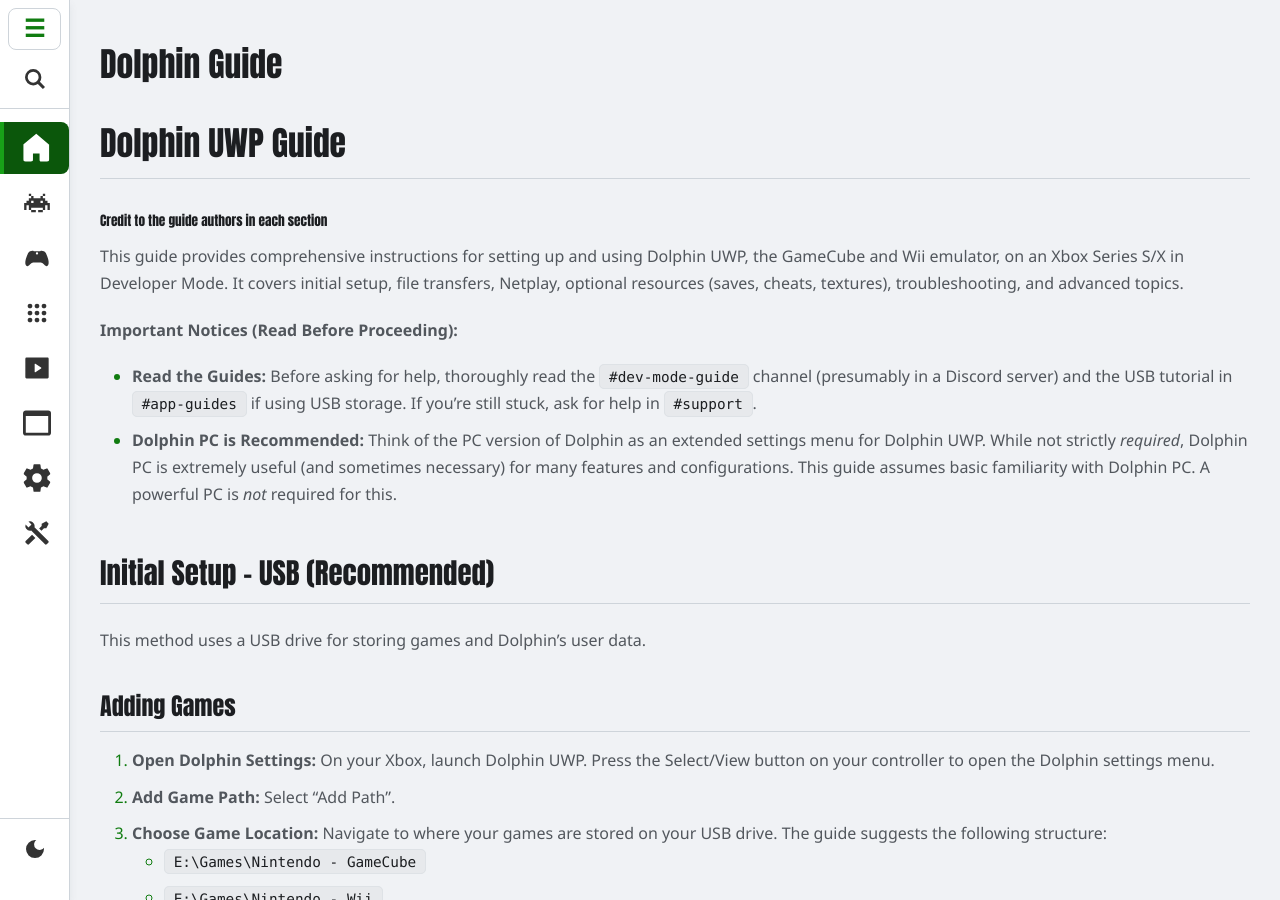
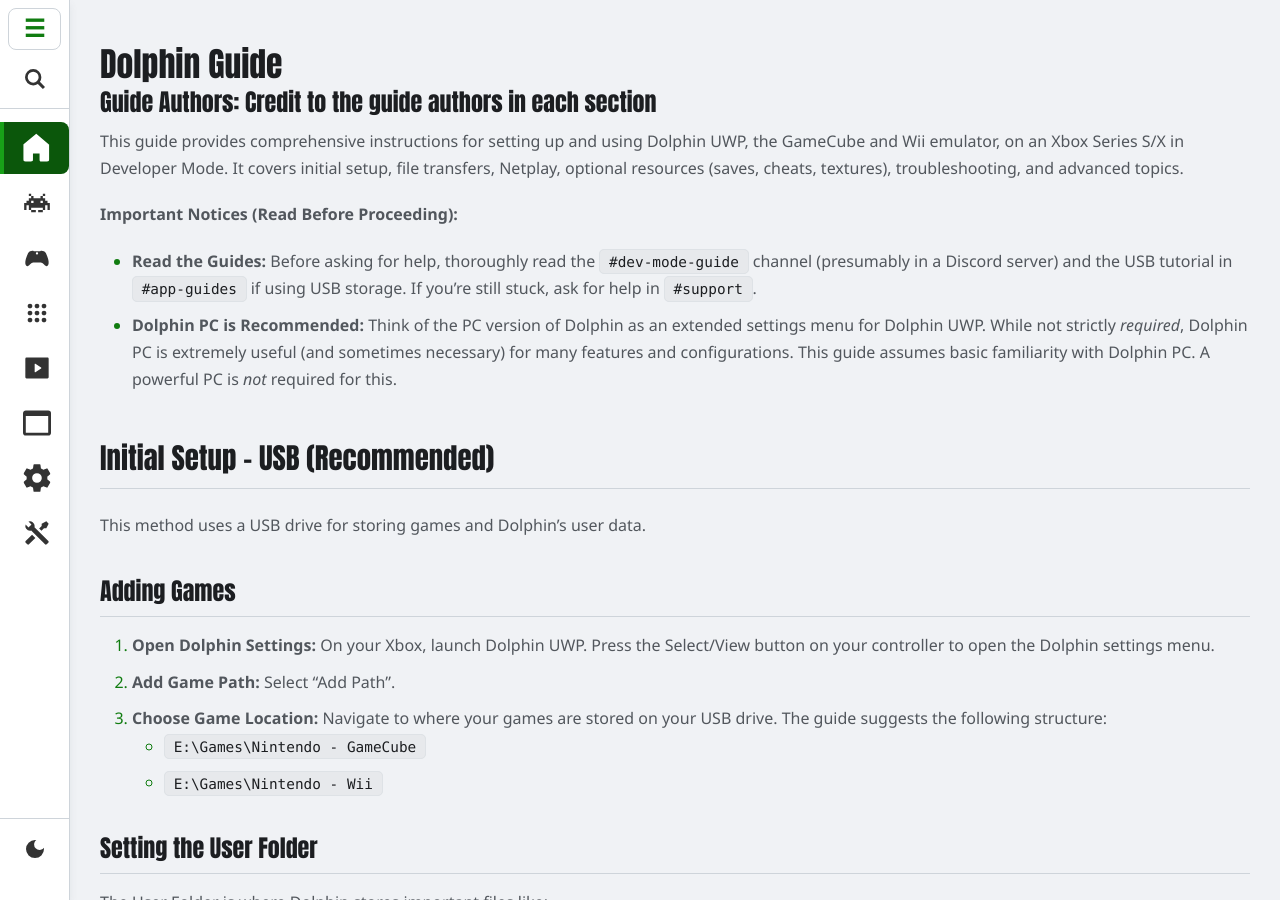
Before and after one commit to EmulationRevival/emulationrevival.github.io, a Jekyll site: the page built from guides/emulators/dolphin.md, in a window 1280 px wide and 900 px high. Built offline with Jekyll 4.4.1, drawn with Linux system fonts in a browser that asks for light colours.

Commit message:
Update dolphin.md

```diff
--- a/guides/emulators/dolphin.md
+++ b/guides/emulators/dolphin.md
@@ -3,10 +3,8 @@
 title: "Dolphin Guide"
 permalink: /guides/emulators/dolphin-guide/
 description: "A guide for setting up Dolphin on dev mode."
+author: "Guide Authors: Credit to the guide authors in each section"
 ---
-
-# Dolphin UWP Guide
-##### Credit to the guide authors in each section
 
 This guide provides comprehensive instructions for setting up and using Dolphin UWP, the GameCube and Wii emulator, on an Xbox Series S/X in Developer Mode. It covers initial setup, file transfers, Netplay, optional resources (saves, cheats, textures), troubleshooting, and advanced topics.
 
```
